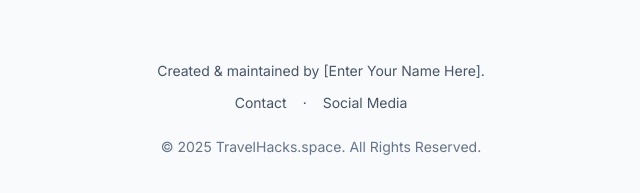
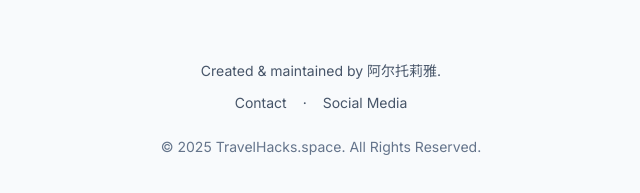
Before and after one commit to Artoria-1998/travelhacks.space, a plain HTML site: page index.html in a window 1280 px wide. Shown: the part 1723-1916 px from the top of the page, 319-959 px from the left. Drawn offline with nearby package versions, Linux system fonts and the light colour scheme.

Commit message:
Update index.html

```diff
--- a/index.html
+++ b/index.html
@@ -54,7 +54,7 @@
                 🚀 TravelHacks
             </h1>
             <p class="mt-4 text-lg text-slate-600" id="header-subtitle">
-                聚合全球旅行工具与资源，让您的旅行更轻松。
+                聚合全球旅行黑客工具与资源，让你的旅行更聪明。
             </p>
         </header>
 
@@ -67,7 +67,7 @@
         <footer class="text-center mt-16 text-sm">
             <div class="space-y-3">
                 <p class="text-slate-600" id="footer-author">
-                    本站由 [阿尔托莉雅] 创建与维护。
+                    本站由 阿尔托莉雅 创建与维护。
                 </p>
                 <div class="flex justify-center items-center space-x-4 text-slate-600">
                     <a href="mailto:2697039335@qq.com" class="hover:text-slate-900 transition-colors" id="footer-contact">
@@ -114,11 +114,11 @@
         const textData = {
             zh: {
                 pageTitle: "TravelHacks - 你的旅行黑客导航",
-                headerSubtitle: "聚合全球旅行工具与资源，让你的旅行更轻松。",
-                footerAuthor: (阿尔托莉雅) => `本站由 ${阿尔托莉雅} 创建与维护。`,
+                headerSubtitle: "聚合全球旅行黑客工具与资源，让你的旅行更聪明。",
+                footerAuthor: (name) => `本站由 ${name} 创建与维护。`,
                 footerContact: "联系邮箱",
                 footerSocial: "社交媒体",
-                authorName: "[阿尔托莉雅]",
+                authorName: "阿尔托莉雅",
                 categories: [
                     { name: "机票 & 酒店预订", links: [
                         { id: 'ctrip', name: "携程旅行", desc: "国内领先的一站式旅行服务平台。" },
@@ -160,7 +160,7 @@
                 footerAuthor: (name) => `Created & maintained by ${name}.`,
                 footerContact: "Contact",
                 footerSocial: "Social Media",
-                authorName: "[Enter Your Name Here]",
+                authorName: "阿尔托莉雅",
                 categories: [
                     { name: "Flights & Hotels", links: [
                         { id: 'ctrip', name: "Ctrip", desc: "China's leading one-stop travel service platform." },
```
